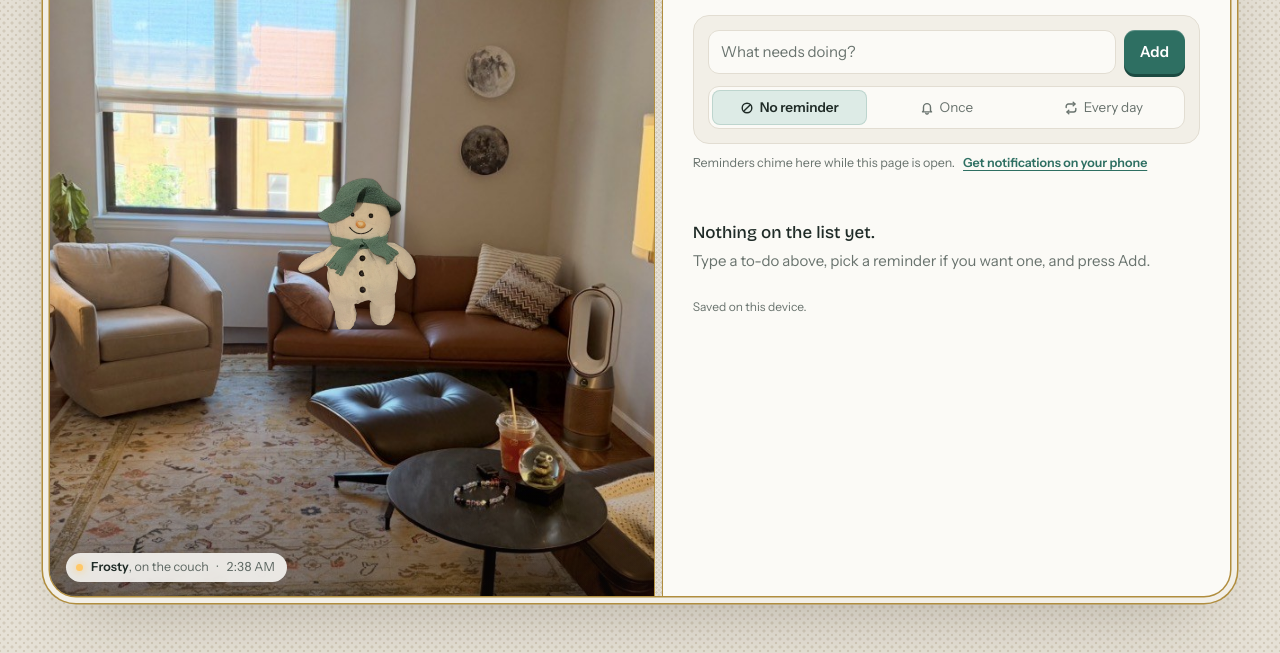
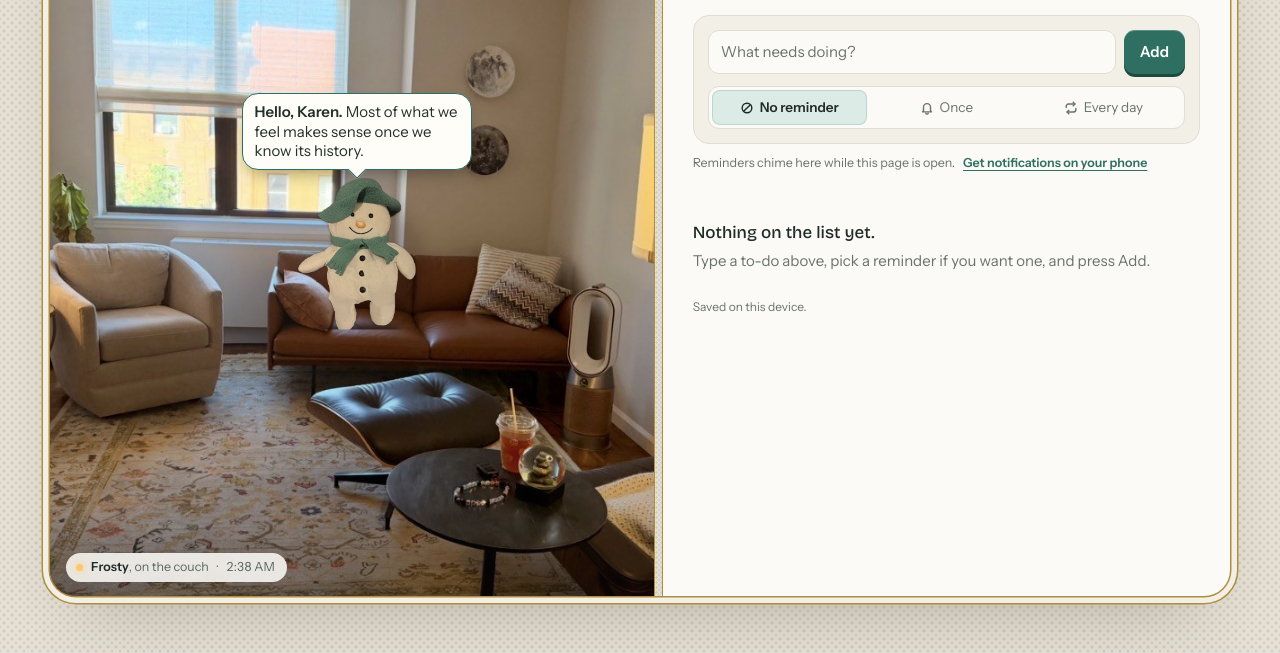
Before and after one commit to ktocatly/Todo, a plain HTML site: page index.html in a window 1280 px wide. Shown: the part 165-818 px from the top of the page. Drawn offline with nearby package versions, Linux system fonts and the light colour scheme.

Commit message:
Frosty greets Karen with a calm, psychoanalytic thought about life
- 40 original greetings (good-enough, history and repetition, feelings and words, ambivalence,
  relationships, desire and play, mourning, defenses and change), shuffled without repeats
- Time-of-day hello by name; shown on open and when returning after 15+ minutes away
- On phones the bubble is a little wider and Frosty sits a little lower so long lines fit

Co-Authored-By: Claude Opus 5.5 <noreply@anthropic.com>
Claude-Session: https://claude.ai/code/session_017ntAYxZ4hz9bd4Cn9HJHEb

```diff
--- a/index.html
+++ b/index.html
@@ -271,6 +271,8 @@ ul.tasks { list-style: none; margin: 0; padding: 0; }
   .lists { overflow: visible; }
   .head { padding: 22px 18px 0; } .add { margin: 16px 18px 0; } .alerts { margin: 10px 18px 0; } .lists { padding: 10px 18px 22px; }
   h1 { font-size: 32px; }
+  .bubble-anchor { max-width: min(290px, 82vw); }
+  .bubble { font-size: 14.5px; padding: 7px 11px; }
 }
 @media (prefers-reduced-motion: reduce) {
   .frosty.cheer, .toast, .task.enter, .task.completing .check, .task.completing .check::after, .spark { animation: none !important; }
@@ -340,7 +342,7 @@ ul.tasks { list-style: none; margin: 0; padding: 0; }
     const cw = scene.clientWidth, ch = scene.clientHeight; if (!cw || !ch) return;
     const zoom = cw < 600 ? 1.85 : 1.12;
     const W = Math.max(cw, ch * RATIO) * zoom, H = W / RATIO;
-    const L = Math.min(0, Math.max(cw - W, cw / 2 - .485 * W)), T = Math.min(0, Math.max(ch - H, ch * .56 - .5 * H));
+    const L = Math.min(0, Math.max(cw - W, cw / 2 - .485 * W)), T = Math.min(0, Math.max(ch - H, ch * (cw < 600 ? .63 : .56) - .5 * H));
     Object.assign(stage.style, { width: W + "px", height: H + "px", left: L + "px", top: T + "px" });
   }
   layout();
@@ -953,7 +955,68 @@ ul.tasks { list-style: none; margin: 0; padding: 0; }
     if (server && !document.hidden && Date.now() - lastLoad > 60e3) { lastLoad = Date.now(); load(); }
   }, 15000);
   document.addEventListener("visibilitychange", () => { if (!document.hidden) { lastLoad = Date.now(); load().then(checkDue); render(); } });
-  setTimeout(() => say(Object.values(tasks).some(t => !t.done) ? "Here's what's on today." : "Hi! What's on the list today?"), 700);
+  // Frosty's greeting: a calm thought about life, from a psychoanalytic angle. Shown when the app opens,
+  // and again when you come back after 15 minutes or more away.
+  const greetings = [
+    "Whatever you're carrying today, you don't have to carry it perfectly.",
+    "A day doesn't need to be extraordinary to be a good-enough one.",
+    "You're allowed to go gently today. Kindness reaches further than force.",
+    "Today doesn't need to prove anything. It only needs living.",
+    "Be curious about yourself today, the way you would be about a friend.",
+    "What you notice in yourself today is information, not a verdict.",
+    "Being understood is a basic need. Try understanding yourself a little today.",
+    "Your inner world deserves the same care you give your outer one.",
+    "Most of what we feel makes sense once we know its history.",
+    "The past lives in us, but it doesn't have to be in charge.",
+    "Things that keep repeating in our lives are often asking to be understood.",
+    "What we can't remember, we tend to repeat. What we understand, we can choose.",
+    "You don't have to resolve your whole past to live well today.",
+    "Feelings that get named lose some of their grip.",
+    "Some feelings arrive before words. Give them time to find theirs.",
+    "You can hold a hard feeling without being swallowed by it.",
+    "Staying with a feeling, without rushing to fix it, is its own kind of strength.",
+    "Dreams, slips and moods are the mind speaking sideways. Listen kindly.",
+    "Some days the work is simply staying in touch with yourself.",
+    "Nobody is only one thing. There's room for all of you today.",
+    "Good and bad can live in the same day, and the same person. Both are real.",
+    "Ambivalence isn't a problem to solve. It's what caring looks like up close.",
+    "Even the parts of you that frustrate you are trying to protect something.",
+    "Envy and admiration are close cousins. Both point to what you value.",
+    "We're made of our relationships, and new ones keep shaping us. That's hopeful.",
+    "No one becomes themselves alone. Let someone matter to you today.",
+    "The capacity to be quietly alone is one of the mind's real achievements.",
+    "Wanting things isn't a flaw. Desire is part of being alive.",
+    "Small pleasures count. They're how a life gets lived, not a reward for it.",
+    "Play is how grown-ups keep a mind alive. Leave a little room for it.",
+    "Disappointment is survivable, and each one lived through makes you a little sturdier.",
+    "Mourning what wasn't is what lets us enjoy what is.",
+    "Grief and growth often travel together.",
+    "Hope isn't certainty. It's a willingness to keep relating to life.",
+    "We all build defenses. Wisdom is noticing when they're no longer needed.",
+    "A self is built over a lifetime. You're still allowed to change.",
+    "We grow less by fixing ourselves than by understanding ourselves.",
+    "The mind keeps working on things while you rest. You can trust that.",
+    "Gentleness toward yourself isn't indulgence. It's how minds grow.",
+    "You are more than your moods, your schedule, or your to-do list.",
+  ];
+  function nextGreeting() {
+    let bag = []; try { bag = JSON.parse(localStorage.getItem("frosty-greeting-bag") || "[]"); } catch {}
+    bag = bag.filter(i => i < greetings.length);
+    if (!bag.length) { bag = greetings.map((_, i) => i); for (let i = bag.length - 1; i > 0; i--) { const j = Math.floor(Math.random() * (i + 1)); [bag[i], bag[j]] = [bag[j], bag[i]]; } }
+    const i = bag.pop(); try { localStorage.setItem("frosty-greeting-bag", JSON.stringify(bag)); } catch {}
+    return greetings[i];
+  }
+  function greet() {
+    const h = new Date().getHours();
+    const hello = h >= 5 && h < 12 ? "Good morning, Karen." : h >= 12 && h < 17 ? "Good afternoon, Karen." : h >= 17 && h < 22 ? "Good evening, Karen." : "Hello, Karen.";
+    say(`<b>${hello}</b> ${esc(nextGreeting())}`, 8000);
+  }
+  setTimeout(greet, 700);
+  let hiddenAt = 0;
+  document.addEventListener("visibilitychange", () => {
+    if (document.hidden) { hiddenAt = Date.now(); return; }
+    if (hiddenAt && Date.now() - hiddenAt >= 15 * 60e3) setTimeout(greet, 400);
+  });
 })();
 </script>
 </body>
```
